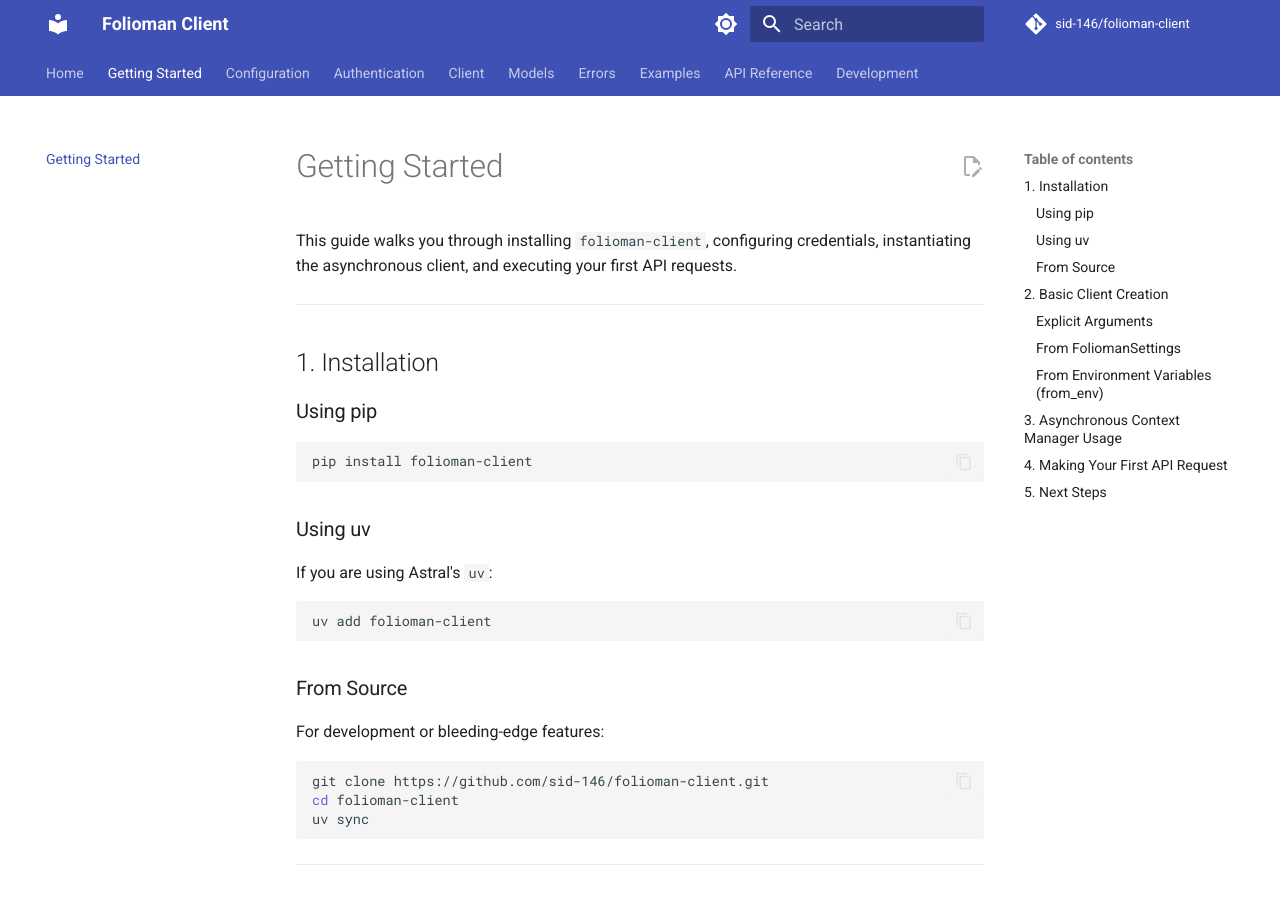
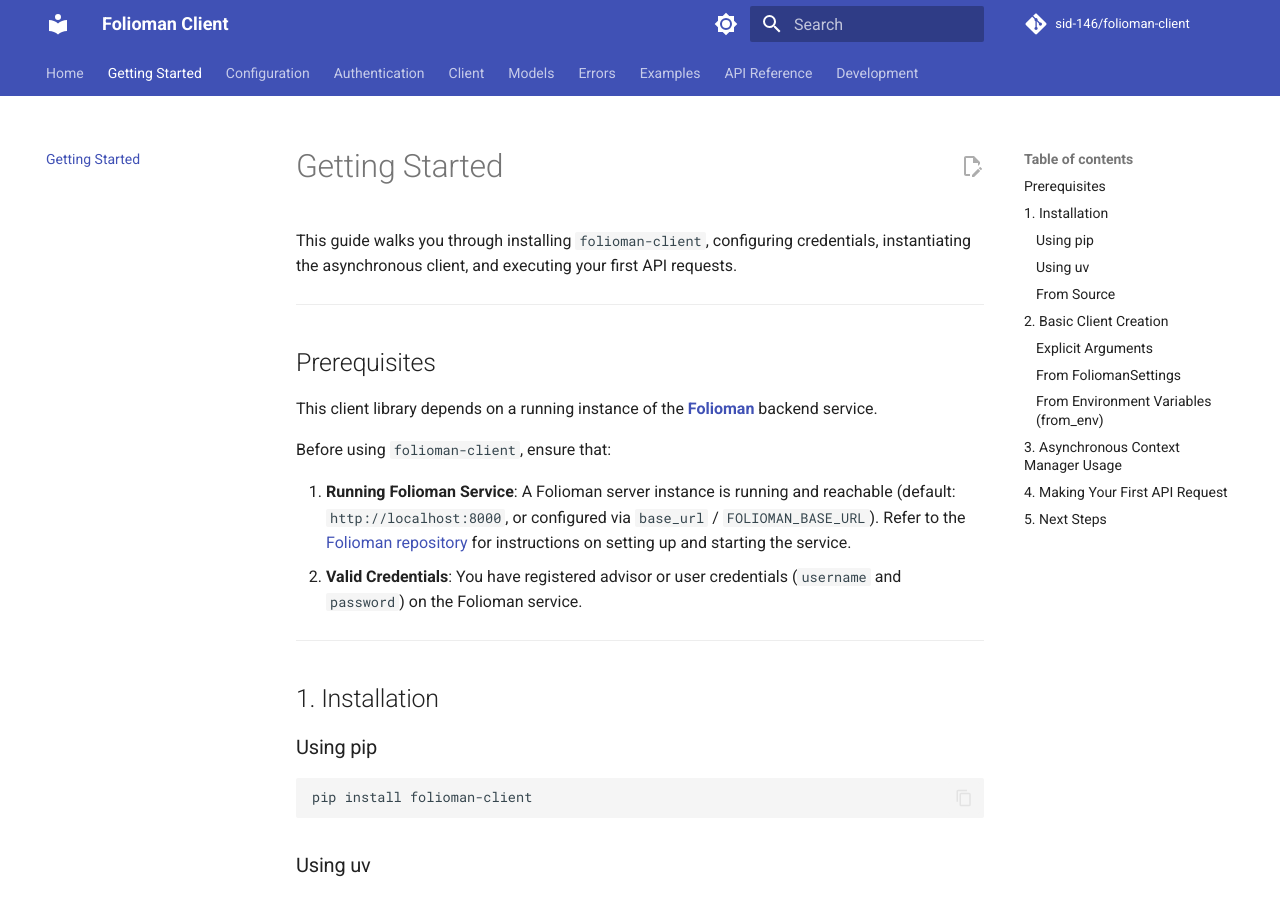
Before and after one commit to sid-146/folioman-client, an MkDocs documentation site: the page built from docs/getting-started.md, in a window 1280 px wide and 900 px high. Built offline with MkDocs 1.6.1 and Material for MkDocs 9.7.7, drawn with Linux system fonts in a browser that asks for light colours; comment, search, counter and statistics services are not loaded.

Commit message:
updated docs for dependencies

```diff
--- a/docs/getting-started.md
+++ b/docs/getting-started.md
@@ -1,6 +1,17 @@
 # Getting Started
 
 This guide walks you through installing `folioman-client`, configuring credentials, instantiating the asynchronous client, and executing your first API requests.
+
+---
+
+## Prerequisites
+
+This client library depends on a running instance of the **[Folioman](https://github.com/codereverser/folioman)** backend service.
+
+Before using `folioman-client`, ensure that:
+
+1. **Running Folioman Service**: A Folioman server instance is running and reachable (default: `http://localhost:8000`, or configured via `base_url` / `FOLIOMAN_BASE_URL`). Refer to the [Folioman repository](https://github.com/codereverser/folioman) for instructions on setting up and starting the service.
+2. **Valid Credentials**: You have registered advisor or user credentials (`username` and `password`) on the Folioman service.
 
 ---
 
```
Also changed, not shown: README.md (+12 -0 lines), docs/index.md (+3 -0 lines).
